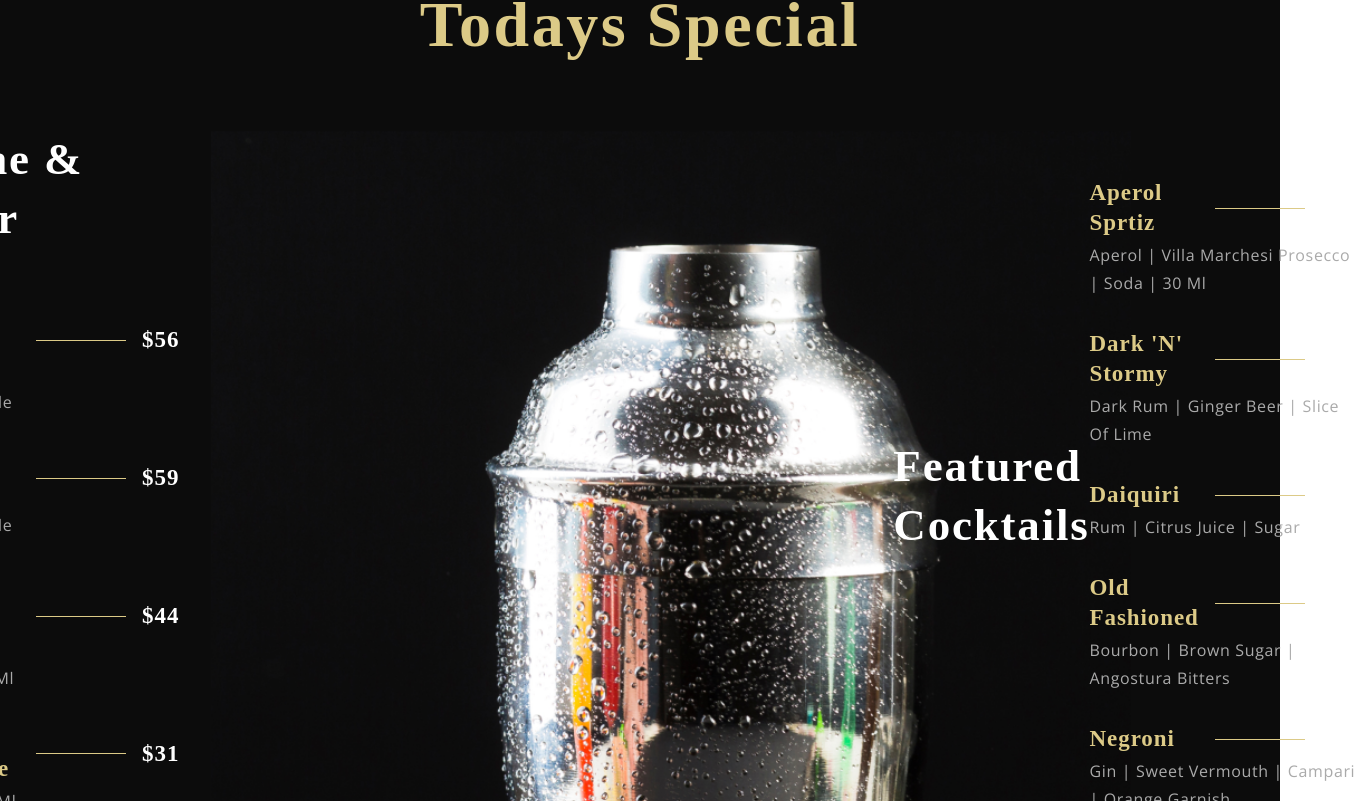
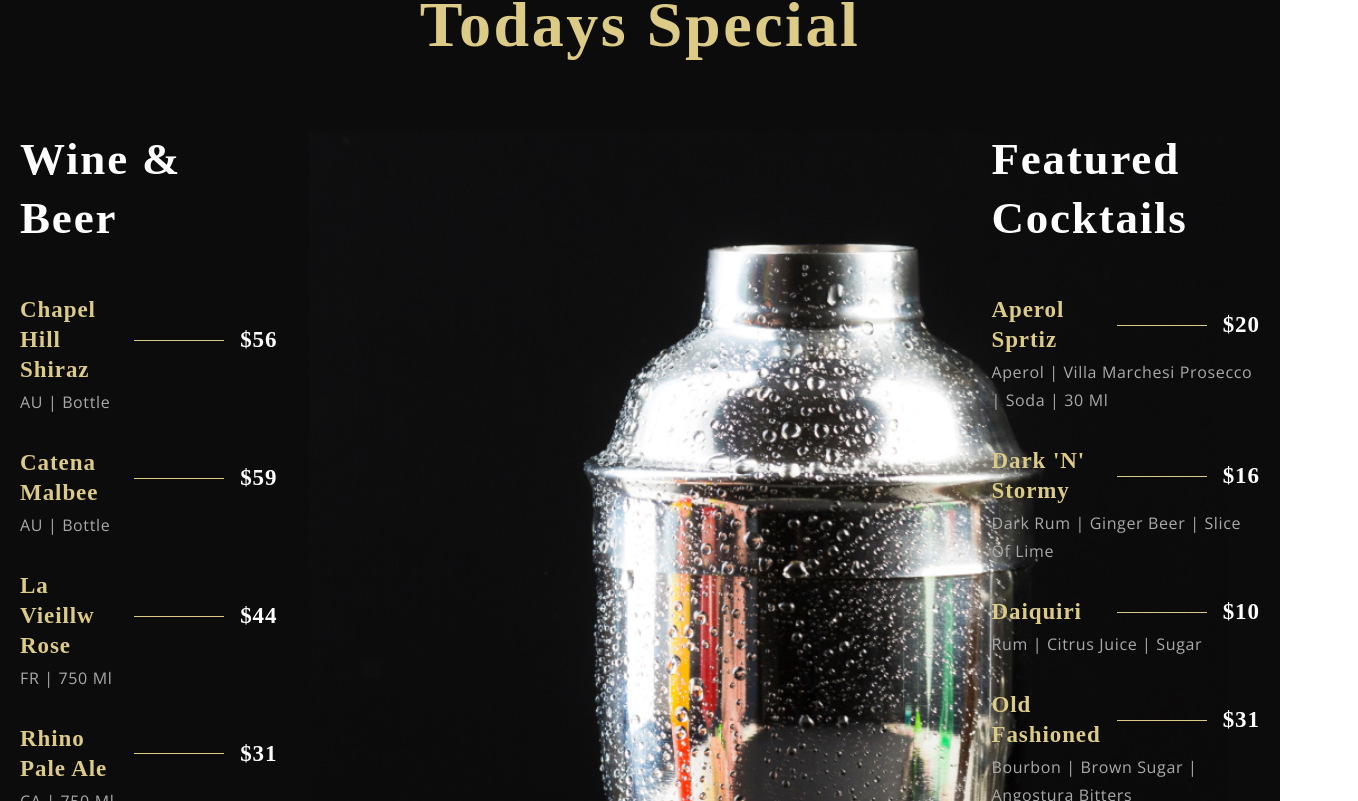
Before and after one commit to Josephwjack/react-restaurant, a React (Create React App) app: page / in a window 1280 px wide. Shown: the part 2339-3140 px from the top of the page, 1358 px wide, since content can reach past the window. Built offline with nearby package versions, Linux system fonts and the light colour scheme; the HTML template or start-up script is replaced by a standard one; a web font is replaced by a local one.

Commit message:
Fix misspelled div classname in SpecialMenu

```diff
--- a/src/container/Menu/SpecialMenu.css
+++ b/src/container/Menu/SpecialMenu.css
@@ -28,7 +28,7 @@
 }
 
 .app__specialMenu-menu_wine,
-.app__specialMenu-menu-cocktails {
+.app__specialMenu-menu_cocktails {
   flex: 1;
   width: 100%;
   flex-direction: column;
```
